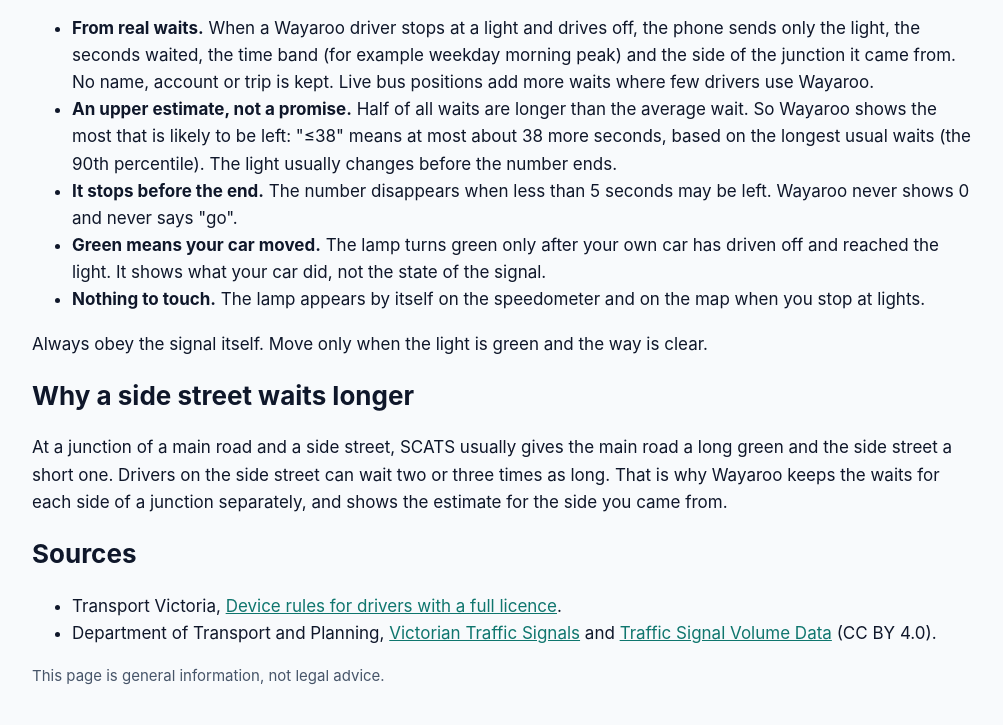
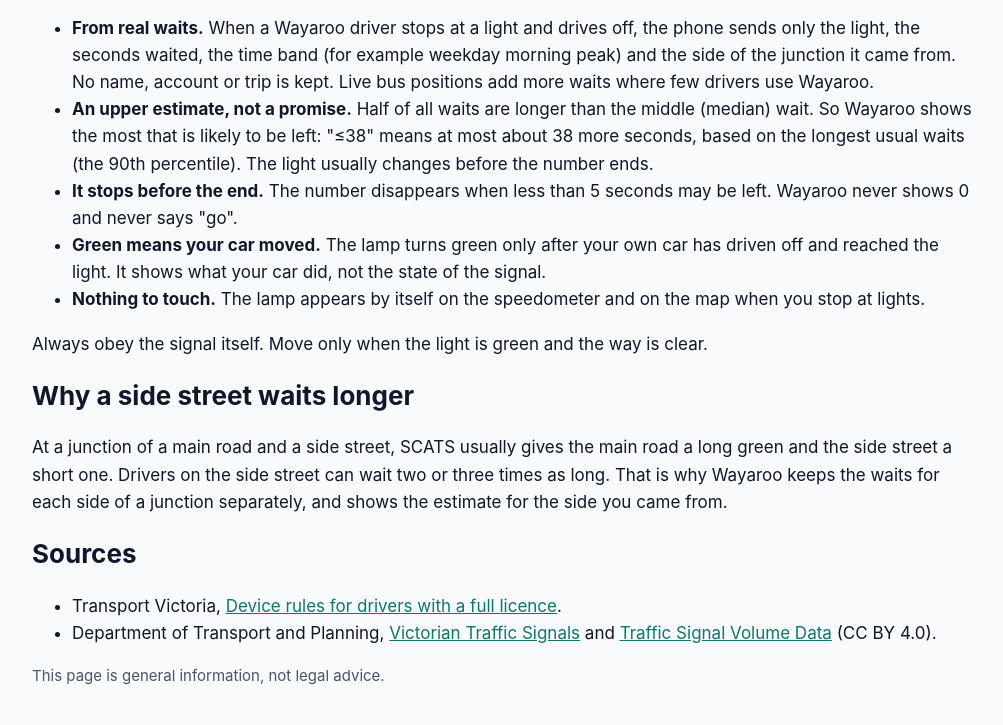
Before and after one commit to rajv28/wayaroo-site, a plain HTML site: page traffic-light-wait-times.html in a window 1280 px wide. Shown: the part 1128-1853 px from the top of the page, without its empty margins (138-1141 px from the left). Drawn offline with Linux system fonts and the light colour scheme.

Commit message:
Traffic-light guide: half of all waits are longer than the median wait (not the average)
Waits are skewed (a few very long ones), so fewer than half are longer than
the average; the sentence is true of the median.

Co-Authored-By: Claude Opus 5.5 <noreply@anthropic.com>
Claude-Session: https://claude.ai/code/session_01E1wnBNSuGRc2UZLc5M9adc

```diff
--- a/traffic-light-wait-times.html
+++ b/traffic-light-wait-times.html
@@ -56,7 +56,7 @@
   <h2>How Wayaroo estimates the wait</h2>
   <ul>
     <li><b>From real waits.</b> When a Wayaroo driver stops at a light and drives off, the phone sends only the light, the seconds waited, the time band (for example weekday morning peak) and the side of the junction it came from. No name, account or trip is kept. Live bus positions add more waits where few drivers use Wayaroo.</li>
-    <li><b>An upper estimate, not a promise.</b> Half of all waits are longer than the average wait. So Wayaroo shows the most that is likely to be left: "≤38" means at most about 38 more seconds, based on the longest usual waits (the 90th percentile). The light usually changes before the number ends.</li>
+    <li><b>An upper estimate, not a promise.</b> Half of all waits are longer than the middle (median) wait. So Wayaroo shows the most that is likely to be left: "≤38" means at most about 38 more seconds, based on the longest usual waits (the 90th percentile). The light usually changes before the number ends.</li>
     <li><b>It stops before the end.</b> The number disappears when less than 5 seconds may be left. Wayaroo never shows 0 and never says "go".</li>
     <li><b>Green means your car moved.</b> The lamp turns green only after your own car has driven off and reached the light. It shows what your car did, not the state of the signal.</li>
     <li><b>Nothing to touch.</b> The lamp appears by itself on the speedometer and on the map when you stop at lights.</li>
```
